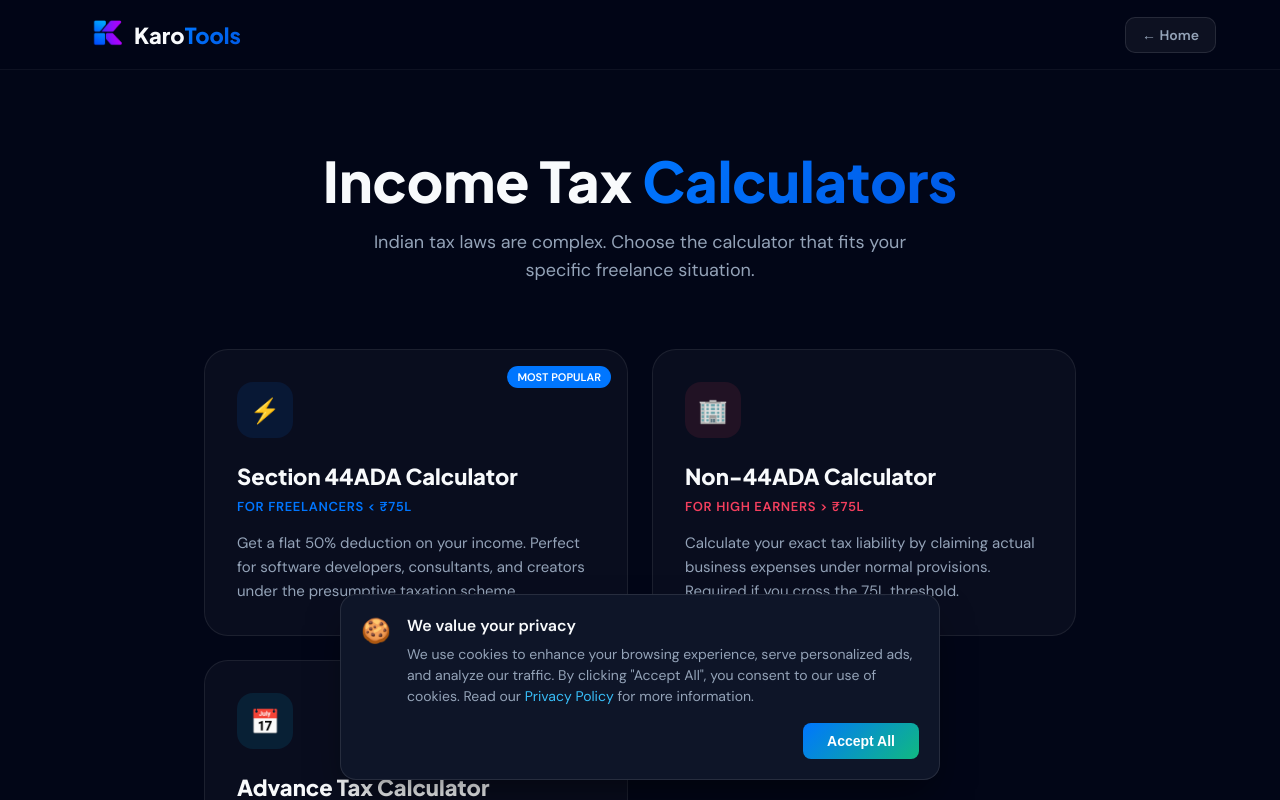
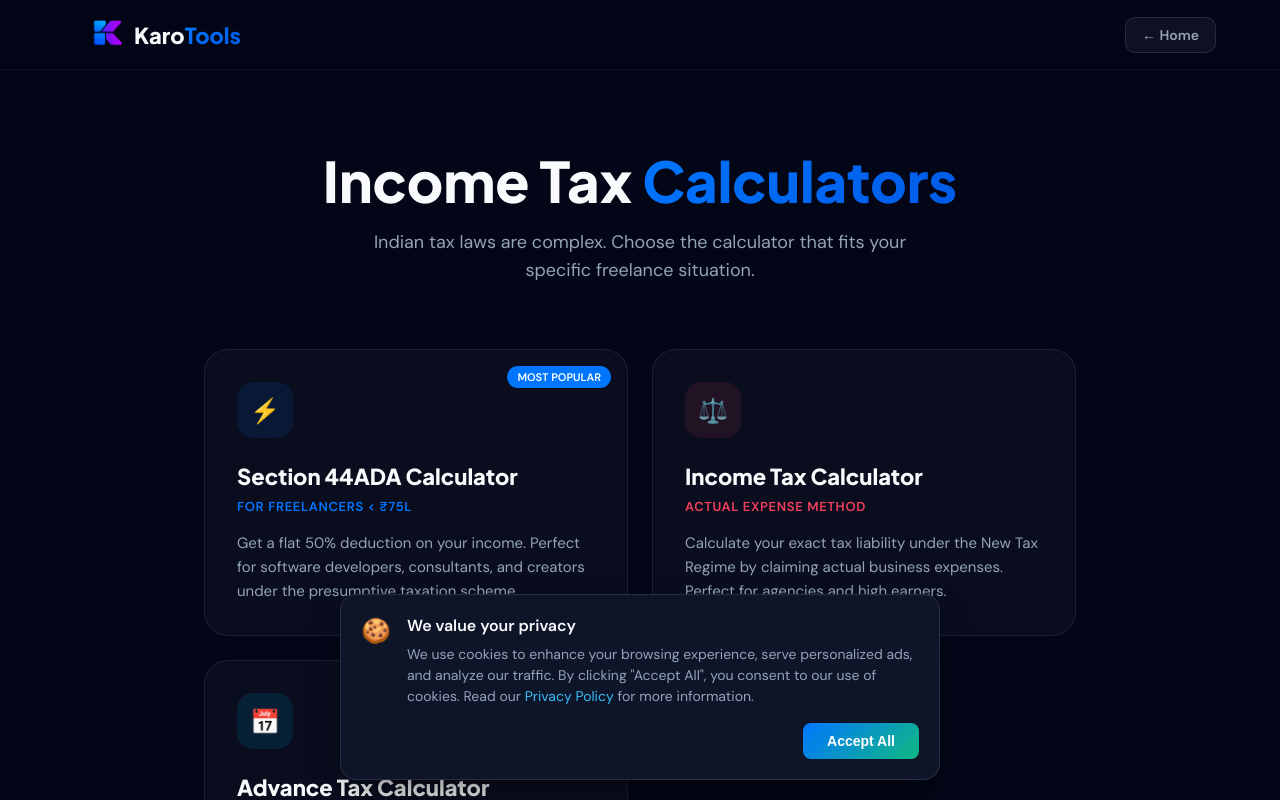
Before and after one commit to daxpatel109/karotools, a Next.js app: page /tax-calculator in a window 1280 px wide. Shown: the top 800 px of the page. Built offline with nearby package versions, Linux system fonts and the light colour scheme; no server answers.

Commit message:
fix(ui): refactor normal-tax-calculator copy to remove negative non-44ada framing

```diff
--- a/src/TaxCalculator.jsx
+++ b/src/TaxCalculator.jsx
@@ -24,10 +24,10 @@ export default function TaxCalculatorHub() {
       popular: true
     },
     {
-      title: "Non-44ADA Calculator",
-      subtitle: "For High Earners > ₹75L",
-      desc: "Calculate your exact tax liability by claiming actual business expenses under normal provisions. Required if you cross the 75L threshold.",
-      icon: "🏢",
+      title: "Income Tax Calculator",
+      subtitle: "Actual Expense Method",
+      desc: "Calculate your exact tax liability under the New Tax Regime by claiming actual business expenses. Perfect for agencies and high earners.",
+      icon: "⚖️",
       path: "/normal-tax-calculator",
       color: "#f43f5e",
       bg: "rgba(244,63,94,0.1)",
--- a/src/app/normal-tax-calculator/page.jsx
+++ b/src/app/normal-tax-calculator/page.jsx
@@ -1,4 +1,4 @@
-export const metadata = { title: "Best Normal Income Tax Calculator FY 26-27 — KaroTools", description: "Calculate your exact freelance tax liability under the New Tax Regime (FY 2026-27) if you earn over ₹75 Lakhs or have high actual expenses (No 44ADA)." };
+export const metadata = { title: "Best Income Tax Calculator (Actual Expense Method) FY 26-27 — KaroTools", description: "Calculate your exact tax liability under the New Tax Regime (FY 2026-27) by deducting actual business expenses. Best for agencies and high-earning freelancers." };
 import NormalTaxCalculator from "../../NormalTaxCalculator";
 
 export default function Page() {
```
Also changed, not shown: src/NormalTaxCalculator.jsx (+7 -7 lines).
